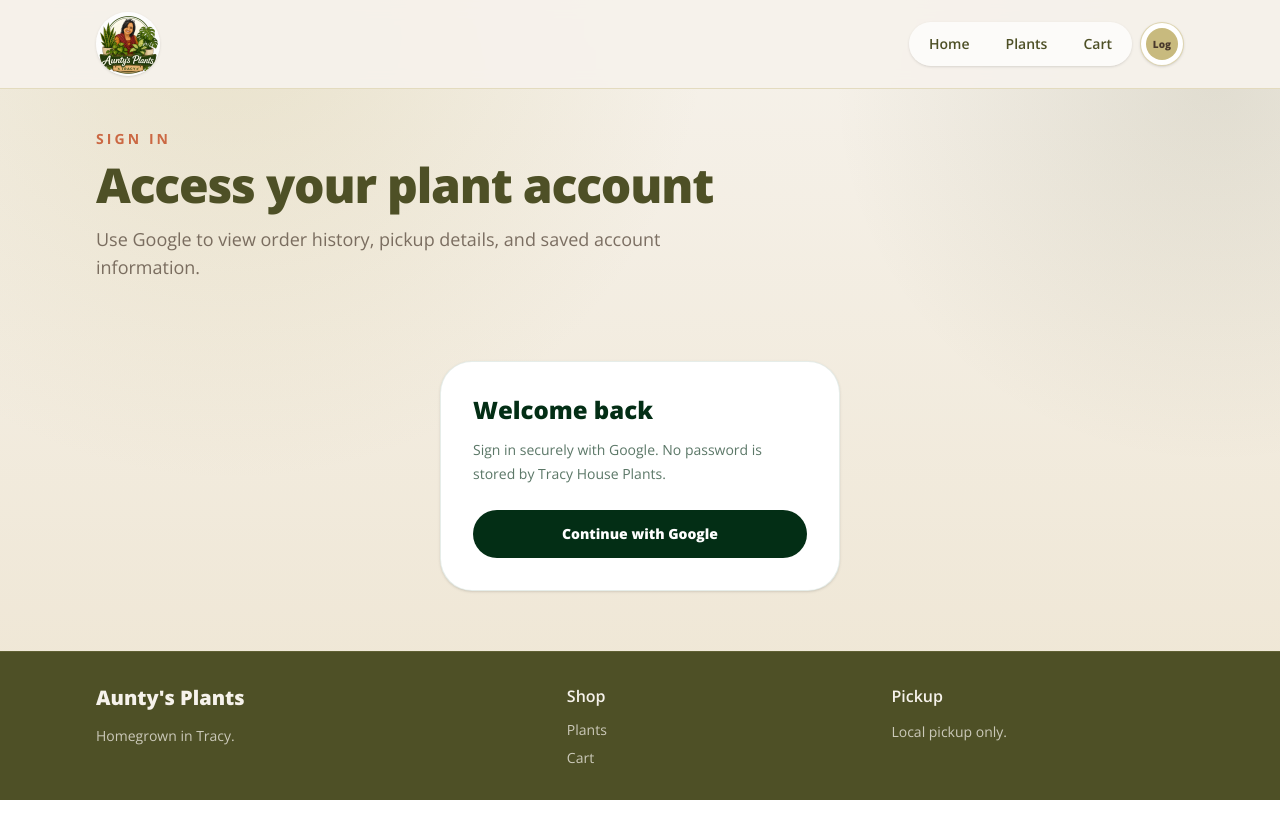
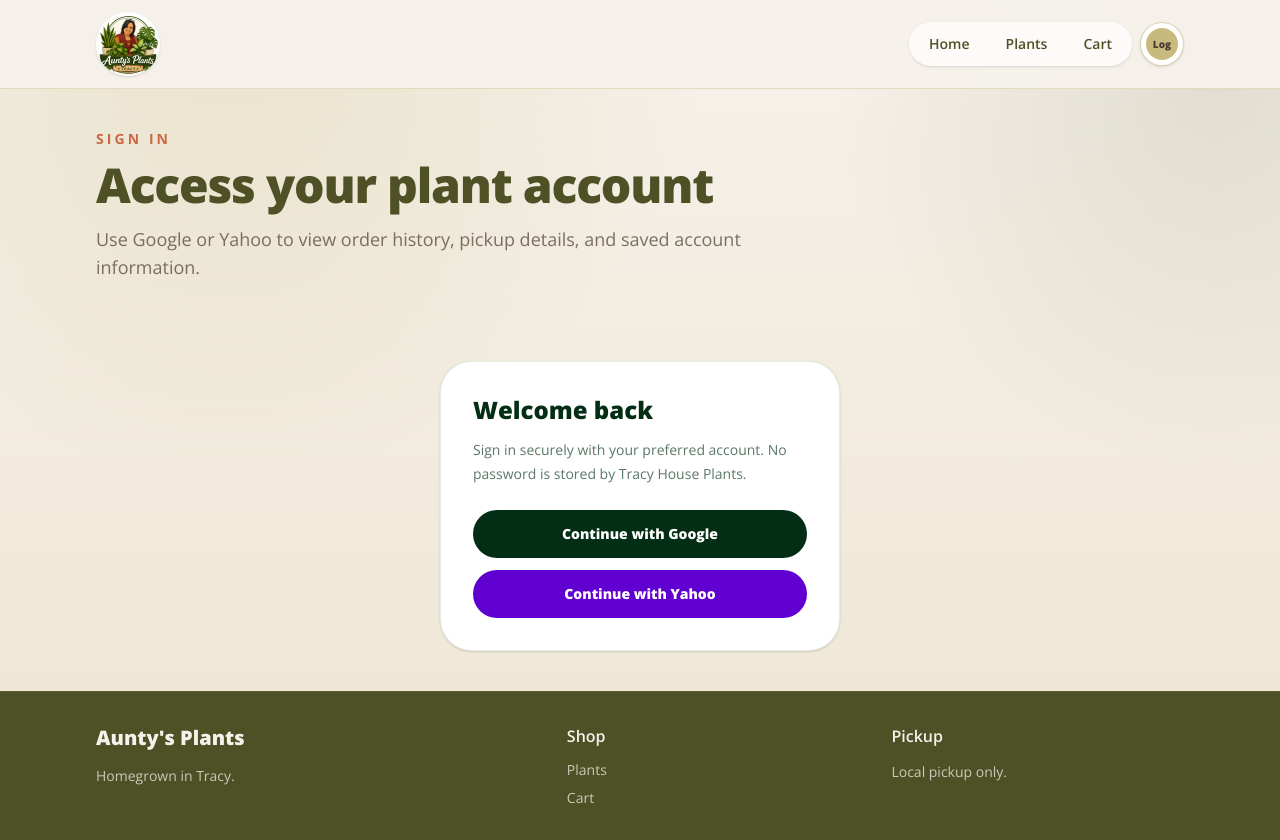
Before and after one commit to akrad1999/tracy-house-plants, a Next.js app: page /sign-in in a window 1280 px wide. Before the commit the page ends 800 px from the top, so only its background shows below. Built offline with nearby package versions, Linux system fonts and the light colour scheme; no server answers.

Commit message:
enabling yahoo sign in

```diff
--- a/app/sign-in/page.tsx
+++ b/app/sign-in/page.tsx
@@ -1,5 +1,5 @@
 import type { Metadata } from "next";
-import { GoogleSignInButton } from "@/components/GoogleSignInButton";
+import { GoogleSignInButton, YahooSignInButton } from "@/components/GoogleSignInButton";
 import { PageHero } from "@/components/PageHero";
 
 type SignInPageProps = {
@@ -19,16 +19,17 @@
       <PageHero
         eyebrow="Sign in"
         title="Access your plant account"
-        description="Use Google to view order history, pickup details, and saved account information."
+        description="Use Google or Yahoo to view order history, pickup details, and saved account information."
       />
       <section className="mx-auto max-w-md px-4 py-10 sm:px-6">
         <div className="rounded-[2rem] border border-green-900/10 bg-white p-6 shadow-sm sm:p-8">
           <h1 className="text-2xl font-black text-green-950">Welcome back</h1>
           <p className="mt-3 text-sm leading-6 text-green-950/65">
-            Sign in securely with Google. No password is stored by Tracy House Plants.
+            Sign in securely with your preferred account. No password is stored by Tracy House Plants.
           </p>
-          <div className="mt-6">
+          <div className="mt-6 grid gap-3">
             <GoogleSignInButton next={next ?? "/account"} />
+            <YahooSignInButton next={next ?? "/account"} />
           </div>
         </div>
       </section>
--- a/components/GoogleSignInButton.tsx
+++ b/components/GoogleSignInButton.tsx
@@ -3,15 +3,27 @@
 import { useState } from "react";
 import { createSupabaseBrowserClient } from "@/lib/supabase/browser";
 
-type GoogleSignInButtonProps = {
+type OAuthSignInButtonProps = {
+  provider: "google" | "custom:yahoo";
+  label: string;
+  loadingLabel: string;
+  errorLabel: string;
   next?: string;
+  className?: string;
 };
 
-export function GoogleSignInButton({ next = "/account" }: GoogleSignInButtonProps) {
+function OAuthSignInButton({
+  provider,
+  label,
+  loadingLabel,
+  errorLabel,
+  next = "/account",
+  className = "bg-green-950 text-white hover:bg-green-800"
+}: OAuthSignInButtonProps) {
   const [error, setError] = useState<string | null>(null);
   const [isLoading, setIsLoading] = useState(false);
 
-  async function signInWithGoogle() {
+  async function signInWithProvider() {
     setError(null);
     setIsLoading(true);
 
@@ -19,7 +31,7 @@
       const supabase = createSupabaseBrowserClient();
       const redirectTo = `${window.location.origin}/auth/callback?next=${encodeURIComponent(next)}`;
       const { error: signInError } = await supabase.auth.signInWithOAuth({
-        provider: "google",
+        provider,
         options: { redirectTo }
       });
 
@@ -28,7 +40,7 @@
         setIsLoading(false);
       }
     } catch (signInError) {
-      setError(signInError instanceof Error ? signInError.message : "Unable to start Google sign in.");
+      setError(signInError instanceof Error ? signInError.message : errorLabel);
       setIsLoading(false);
     }
   }
@@ -37,13 +49,38 @@
     <div>
       <button
         type="button"
-        onClick={signInWithGoogle}
+        onClick={signInWithProvider}
         disabled={isLoading}
-        className="inline-flex min-h-12 w-full items-center justify-center rounded-full bg-green-950 px-6 text-sm font-black text-white transition hover:bg-green-800 disabled:cursor-not-allowed disabled:opacity-70"
+        className={`inline-flex min-h-12 w-full items-center justify-center rounded-full px-6 text-sm font-black transition disabled:cursor-not-allowed disabled:opacity-70 ${className}`}
       >
-        {isLoading ? "Opening Google..." : "Continue with Google"}
+        {isLoading ? loadingLabel : label}
       </button>
       {error ? <p className="mt-3 text-sm font-semibold text-red-700">{error}</p> : null}
     </div>
   );
 }
+
+export function GoogleSignInButton({ next = "/account" }: Pick<OAuthSignInButtonProps, "next">) {
+  return (
+    <OAuthSignInButton
+      provider="google"
+      label="Continue with Google"
+      loadingLabel="Opening Google..."
+      errorLabel="Unable to start Google sign in."
+      next={next}
+    />
+  );
+}
+
+export function YahooSignInButton({ next = "/account" }: Pick<OAuthSignInButtonProps, "next">) {
+  return (
+    <OAuthSignInButton
+      provider="custom:yahoo"
+      label="Continue with Yahoo"
+      loadingLabel="Opening Yahoo..."
+      errorLabel="Unable to start Yahoo sign in."
+      next={next}
+      className="bg-[#6001d2] text-white hover:bg-[#4f01ad]"
+    />
+  );
+}
```
